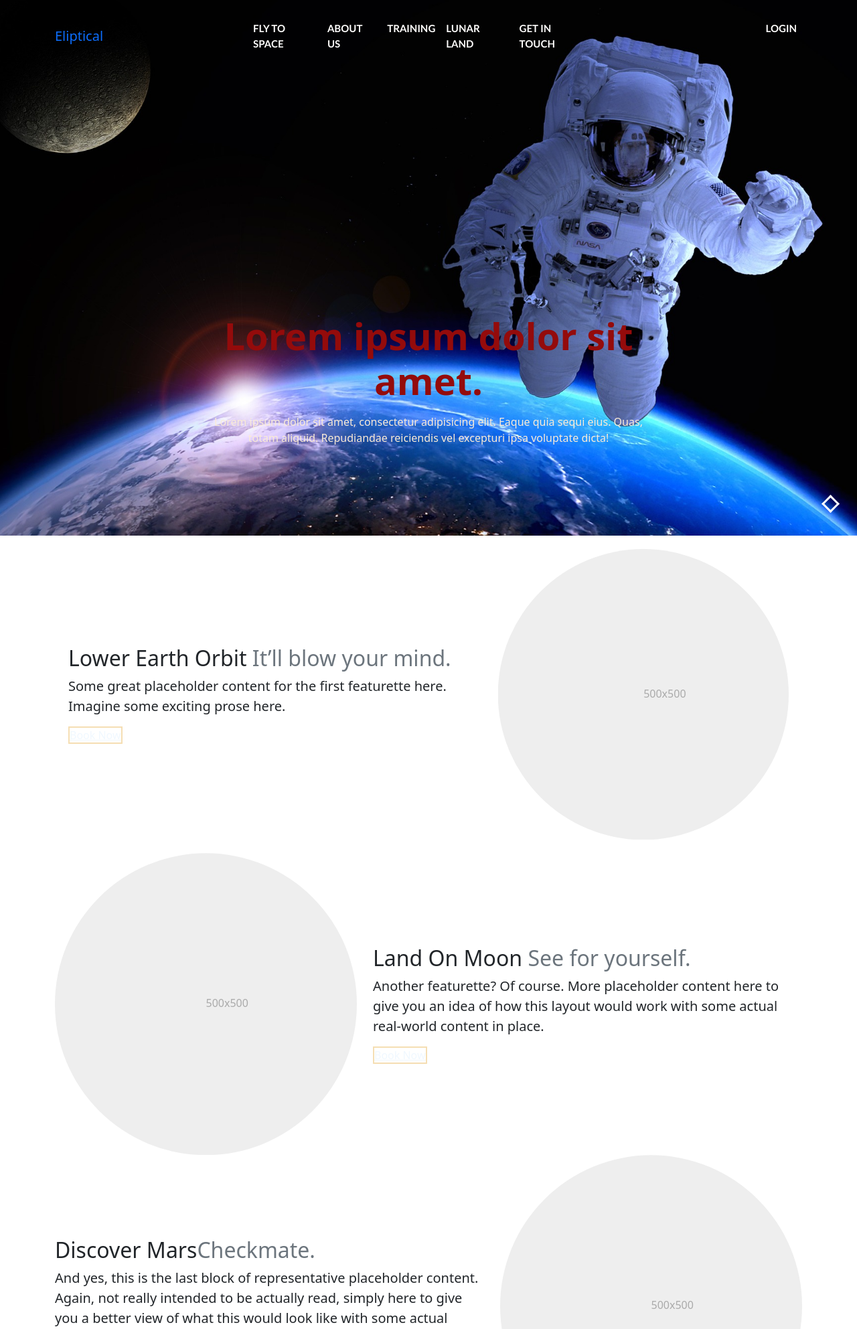
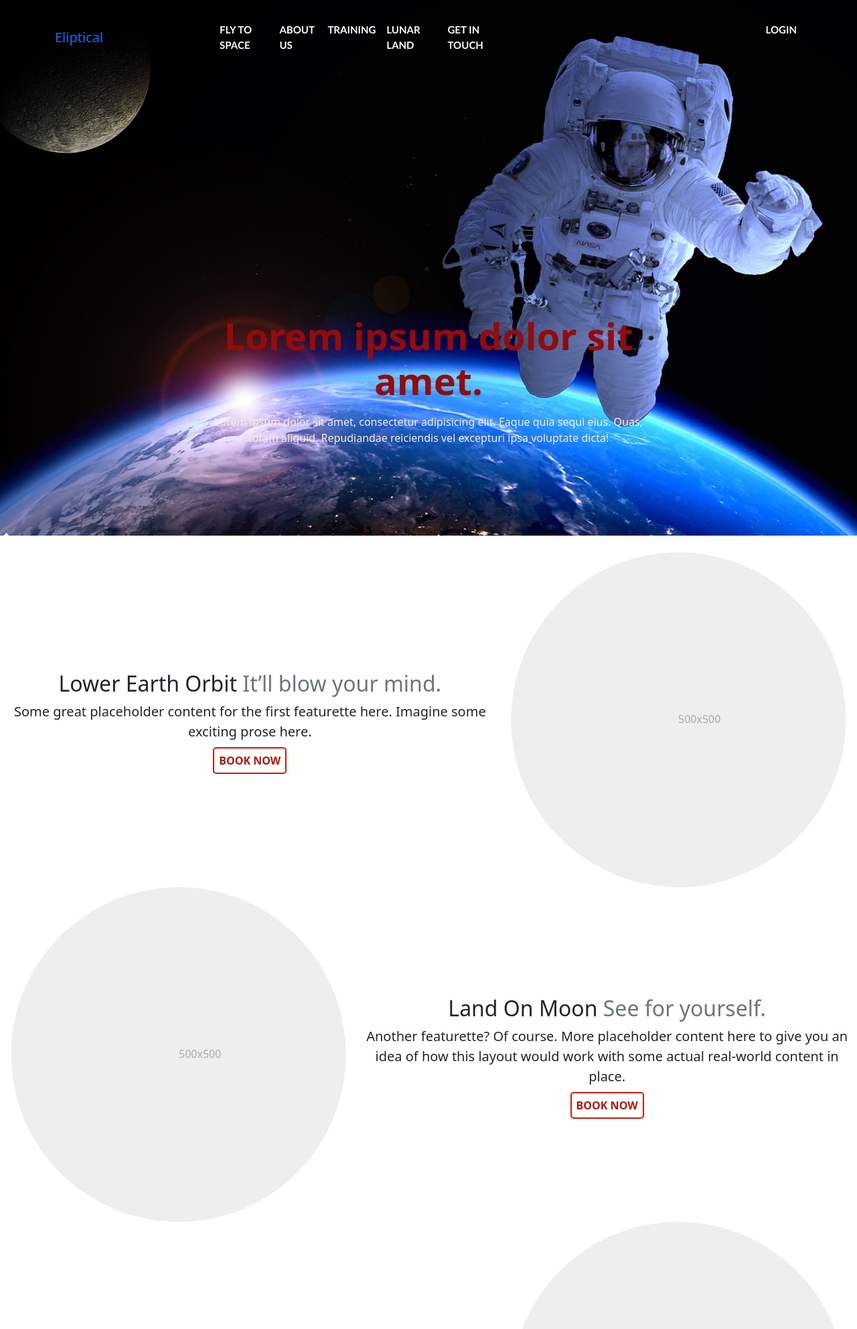
Before and after one commit to sarthakkathpalia/elliptical, a PHP site: page /html/home.html in a window 1280 px wide. Shown: the top 1985 px of the page at 67% size. Run offline with PHP 8.4, Linux system fonts and the light colour scheme; some libraries are stand-ins or nearby versions.

Commit message:
About us

```diff
--- a/Css/home.css
+++ b/Css/home.css
@@ -4,18 +4,11 @@
     padding: 0;
     box-sizing: border-box;
 }
-.arrow{
-    font-size: 20px;
-    color: white;
-    bottom: 0px;
-    right: 0px;
-    padding: 30px;
-    position: fixed;
-}
+
 .navbar-nav{
     font-weight: bold;
     text-transform: uppercase;
-    margin-left: 200px;
+    margin-left: 150px;
     font-size: 15px;
     font-family: 'Gill Sans', 'Gill Sans MT', Calibri, 'Trebuchet MS', sans-serif;
 }
@@ -23,7 +16,7 @@
 .navbar{
     position: fixed;
     z-index: 10;
-    margin-top: 15px;
+    margin-top: 17px;
     width: 100%;
 
 }
@@ -148,22 +151,15 @@
 
     }
 
-    .con1,.con3{
-        padding: 20px;
+    .marketing{
 
 
-      }
-      .con2 h2{
-        color:rgb(245, 239, 239);
-      }
-      .con2 p{
-        color:rgba(240, 238, 238, 0.726);
-      }
+      background-size: cover;
+      background-position: center;
+      max-width: 100%;
 
-      .con2{
-        background-image:url(/Images/cosmos.jpg) ;
-        padding: 20px;
-      }
+    }
+
 
       footer {
         background-color: #000000e7;
@@ -235,131 +231,28 @@
         transform: rotate(45deg);
     }
 
+.login{
+    margin-left: 380px;
+}
 
 
 
-    @import url('https://fonts.googleapis.com/css?family=Montserrat:600|Open+Sans:600&display=swap');
-*{
-  margin: 0;
-  padding: 0;
-  text-decoration: none;
+.featurette{
+    text-align: center;
 }
-.sidebar{
-    top: 0;
-  position: fixed;
-  width: 240px;
-  right: -240px;
-  height: 100%;
-  background: #13053541;
-  transition: all .5s ease;
+.Booknow a{
+    color:rgb(182, 21, 9);
+    text-decoration: none;
+    padding: 7px;
+    font-weight: bold;
+    text-transform: uppercase;
+    border-radius: 5px;
+    border: 2px solid rgb(202, 26, 14);
 }
-.sidebar header{
-  font-size: 28px;
-  color: white;
-  line-height: 70px;
-  text-align: center;
-  background: #13053541;
-  user-select: none;
-  font-family: 'Montserrat', sans-serif;
+.Booknow a:hover{
+    background-color: rgb(202, 26, 14);
+    padding: 8px;
+    font-weight: normal;
+    font-size: 17px;
+    border:none
 }
-.sidebar a{
-  display: block;
-  height: 65px;
-  width: 100%;
-  text-decoration: none;
-  color: white;
-  line-height: 65px;
-  padding-left: 30px;
-  box-sizing: border-box;
-  border-bottom: 1px solid black;
-  border-top: 1px solid rgba(16, 3, 49, 0.1);
-  border-right: 5px solid transparent;
-  font-family: 'Open Sans', sans-serif;
-  transition: all .5s ease;
-}
- .sidebar a.active,.sidebar a:hover{
-  border-left: 5px solid #b93632;
-  color: #b93632;
-}
-.sidebar a i{
-  font-size: 25px;
-  margin-right: 8px;
-  border: none;
-}
-.sidebar a span{
-  letter-spacing: 1px;
-  text-transform: uppercase;
-}
-#check{
-  display: none;
-}
-label #btn,label #cancel{
-  position: absolute;
-  top:0;
-  right:20px;
-  cursor: pointer;
-
-  color:white;
- border: none;
-  margin: 6px 30px;
-  font-size: 30px;
-  padding:2px;
-  height: 49px;
-  width: 45px;
-  text-align: center;
-  line-height: 45px;
-  transition: all .5s ease;
-}
-label #cancel{
-  opacity: 0;
-  visibility: hidden;
-}
-#check:checked ~ .sidebar{
-  right: 0;
-}
-#check:checked ~ label #btn{
-  margin-right: 245px;
-  opacity: 0;
-  visibility: hidden;
-}
-#check:checked ~ label #cancel{
-  margin-right: 245px;
-  opacity: 1;
-  visibility: visible;
-}
-@media(max-width : 860px){
-  .sidebar{
-    height: auto;
-    width: 70px;
-    right: 0;
-    margin: 100px 0;
-  }
-  header,#btn,#cancel{
-    display: none;
-  }
-  span{
-    position: absolute;
-    margin-right: 23px;
-    opacity: 0;
-    visibility: hidden;
-  }
-  .sidebar a{
-    height: 60px;
-  }
-  .sidebar a i{
-    margin-right: -10px;
-  }
-  .sidebar a:hover {
-    width: 200px;
-    background: inherit;
-  }
-  .sidebar a:hover span{
-    opacity: 1;
-    visibility: visible;
-  }
-}
-
-.login{
-  margin-left: 250px;
-
-}
--- a/html/home.html
+++ b/html/home.html
@@ -115,8 +115,8 @@
 
 
 
-    <div class="home vh-100 d-flex align-items-center" id="home">
-      <div class="container">
+    <div class="home vh-100 d-flex align-items-center " id="home">
+      <div class="container ">
           <div class="row">
               <div class="col-lg-7 mx-auto text-center">
                   <h1 class="display-4 ">Lorem ipsum dolor sit amet.</h1>
@@ -142,7 +142,7 @@
 
 
 
-  <div id="fly" class="con1">
+  <div id="fly" class="con1 ">
   <div class="row featurette align-items-center">
     <div class="col-md-7">
       <h2 class="featurette-heading">Lower Earth Orbit <span class="text-muted">It’ll blow your mind.</span></h2>
@@ -162,7 +162,7 @@
 </div>
 
 
-
+<div id="fly" class="con2">
   <div class="row featurette align-items-center">
     <div class="col-md-7 order-md-2">
       <h2 class="featurette-heading">Land On Moon <span class="text-muted">See for yourself.</span></h2>
@@ -177,10 +177,10 @@
 
     </div>
   </div>
+</div>
 
 
-
-
+<div id="fly" class="con3">
   <div class="row featurette align-items-center">
     <div class="col-md-7">
       <h2 class="featurette-heading">Discover Mars<span class="text-muted">Checkmate.</span></h2>
@@ -195,6 +195,9 @@
     </div>
   </div>
 </div>
+
+
+<div id="fly" class="con4 ">
 <div class="row featurette align-items-center">
   <div class="col-md-7 order-md-2">
     <h2 class="featurette-heading">Honey To Moon <span class="text-muted">See for yourself.</span></h2>
@@ -208,6 +211,8 @@
     <svg class="bd-placeholder-img bd-placeholder-img-lg featurette-image img-fluid mx-auto" width="500" height="500" xmlns="http://www.w3.org/2000/svg" role="img" aria-label="Placeholder: 500x500" preserveAspectRatio="xMidYMid slice" focusable="false"><title>Placeholder</title><rect width="100%" height="100%" fill="#eee"></rect><text x="50%" y="50%" fill="#aaa" dy=".3em">500x500</text></svg>
 
   </div>
+</div>
+</div>
 </div>
 
   <!-- <div class="col-md-5">
```
Also changed, not shown: other parts of Css/home.css (+24 -14 lines), Images/marek-piwnicki-lcRJRJlZzgg-unsplash.jpg (added), Images/moonphase.jpg (added).
